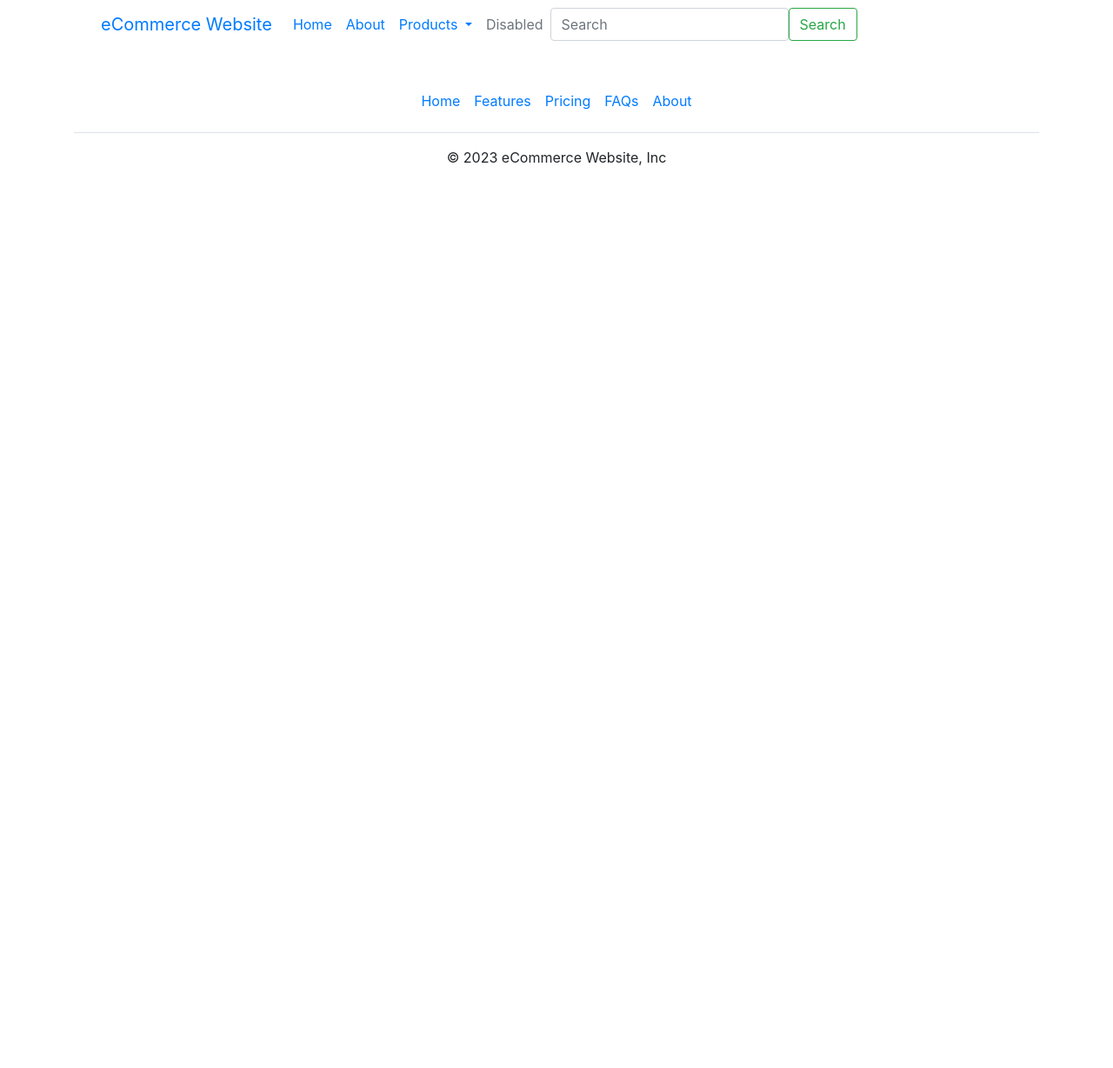
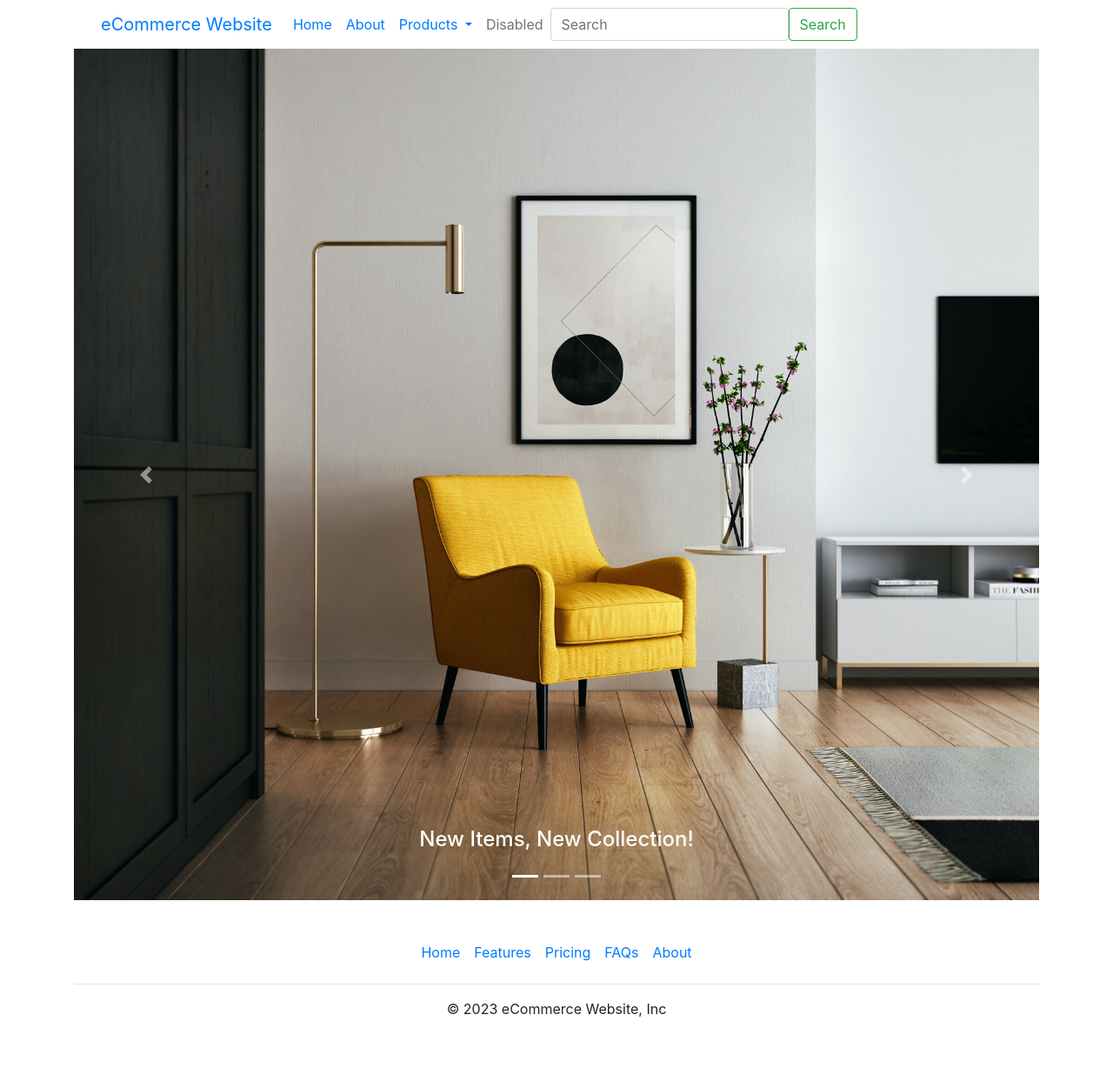
Before and after one commit to Omar-Elhorbity/eCommerceWebsite, a Django app: page / in a window 1280 px wide. Shown: the whole page at 87% size. Before the commit the page ends 190 px from the top, so only its background shows below. Run offline with Django 4.2, Linux system fonts and the light colour scheme; some libraries are stand-ins or nearby versions.

Commit message:
adding a carousel with 3 images to the home page.

```diff
--- a/eCommerceWebsite/settings.py
+++ b/eCommerceWebsite/settings.py
@@ -118,6 +118,10 @@ USE_TZ = True
 # https://docs.djangoproject.com/en/4.2/howto/static-files/
 
 STATIC_URL = 'static/'
+STATIC_ROOT = os.path.join(BASE_DIR, 'static')
+STATICFILES_DIRS = [
+    os.path.join(BASE_DIR, 'eCommerceWebsite/static')
+]
 
 # Default primary key field type
 # https://docs.djangoproject.com/en/4.2/ref/settings/#default-auto-field
--- a/templates/products/base.html
+++ b/templates/products/base.html
@@ -1,18 +1,22 @@
 {% load static %}
 <!doctype html>
 <html lang="en">
+
 <head>
     <meta charset="utf-8">
     <meta name="viewport" content="width=device-width, initial-scale=1">
     <title>Bootstrap demo</title>
     <link rel="stylesheet" href="https://maxcdn.bootstrapcdn.com/bootstrap/4.5.2/css/bootstrap.min.css">
 </head>
+
 <body>
     <div class="container">
         <nav class="navbar navbar-expand-lg bg-body-tertiary">
             <div class="container-fluid">
                 <a class="navbar-brand" href="{% url 'home' %}">eCommerce Website</a>
-            <button class="navbar-toggler" type="button" data-bs-toggle="collapse" data-bs-target="#navbarSupportedContent" aria-controls="navbarSupportedContent" aria-expanded="false" aria-label="Toggle navigation">
+                <button class="navbar-toggler" type="button" data-bs-toggle="collapse"
+                    data-bs-target="#navbarSupportedContent" aria-controls="navbarSupportedContent"
+                    aria-expanded="false" aria-label="Toggle navigation">
                     <span class="navbar-toggler-icon"></span>
                 </button>
                 <div class="collapse navbar-collapse" id="navbarSupportedContent">
@@ -25,7 +29,8 @@
                         </li>
 
                         <li class="nav-item dropdown">
-                    <a class="nav-link dropdown-toggle" href="#" id="navbarDropdown" role="button" data-toggle="dropdown" aria-haspopup="true" aria-expanded="false">
+                            <a class="nav-link dropdown-toggle" href="#" id="navbarDropdown" role="button"
+                                data-toggle="dropdown" aria-haspopup="true" aria-expanded="false">
                                 Products
                             </a>
                             <div class="dropdown-menu" aria-labelledby="navbarDropdown">
@@ -48,6 +53,10 @@
         </nav>
     </div>
 
+    {% block content %}
+
+    {% endblock %}
+
     <div class="container">
         <footer class="py-3 my-4">
             <ul class="nav justify-content-center border-bottom pb-3 mb-3">
@@ -64,4 +73,5 @@
     <script src="https://ajax.googleapis.com/ajax/libs/jquery/3.5.1/jquery.min.js"></script>
     <script src="https://maxcdn.bootstrapcdn.com/bootstrap/4.5.2/js/bootstrap.min.js"></script>
 </body>
+
 </html>
--- a/templates/products/home.html
+++ b/templates/products/home.html
@@ -1,14 +1,45 @@
 {% extends 'products/base.html' %}
 {% load static %}
 
-<!DOCTYPE html>
-<html lang="en">
-<head>
-    <meta charset="UTF-8">
-    <meta name="viewport" content="width=device-width, initial-scale=1.0">
-    <title>Home</title>
-</head>
-<body>
-
-</body>
-</html>
+{% block content %}
+<div class="container">
+    <div id="carouselExampleDark" class="carousel slide carousel-dark" data-ride="carousel">
+        <ol class="carousel-indicators">
+            <li data-target="#carouselExampleDark" data-slide-to="0" class="active"></li>
+            <li data-target="#carouselExampleDark" data-slide-to="1"></li>
+            <li data-target="#carouselExampleDark" data-slide-to="2"></li>
+        </ol>
+        <div class="carousel-inner">
+            <div class="carousel-item active" data-interval="10000">
+                <img src="{% static 'images/furniture.jpg' %}" class="d-block w-100" alt="...">
+                <div class="carousel-caption d-none d-md-block">
+                    <h4>New Items, New Collection! </h4>
+                    <p> </p>
+                </div>
+            </div>
+            <div class="carousel-item" data-interval="2000">
+                <img src="{% static 'images/clothes.jpg' %}" class="d-block w-100" alt="...">
+                <div class="carousel-caption d-none d-md-block">
+                    <h4>40% Off</h4>
+                    <p>Spring / Summer Clothing</p>
+                </div>
+            </div>
+            <div class="carousel-item">
+                <img src="{% static 'images/electronics.jpg' %}" class="d-block w-100" alt="...">
+                <div class="carousel-caption d-none d-md-block">
+                    <h4>But 1 & Get 1 Free</h4>
+                    <p> </p>
+                </div>
+            </div>
+        </div>
+        <a class="carousel-control-prev" href="#carouselExampleDark" role="button" data-slide="prev">
+            <span class="carousel-control-prev-icon" aria-hidden="true"></span>
+            <span class="sr-only">Previous</span>
+        </a>
+        <a class="carousel-control-next" href="#carouselExampleDark" role="button" data-slide="next">
+            <span class="carousel-control-next-icon" aria-hidden="true"></span>
+            <span class="sr-only">Next</span>
+        </a>
+    </div>
+</div>
+{% endblock %}
```
Also changed, not shown: eCommerceWebsite/static/images/clothes.jpg (added), eCommerceWebsite/static/images/electronics.jpg (added), eCommerceWebsite/static/images/furniture.jpg (added). Lines whose indentation alone changed are shown as unchanged.
